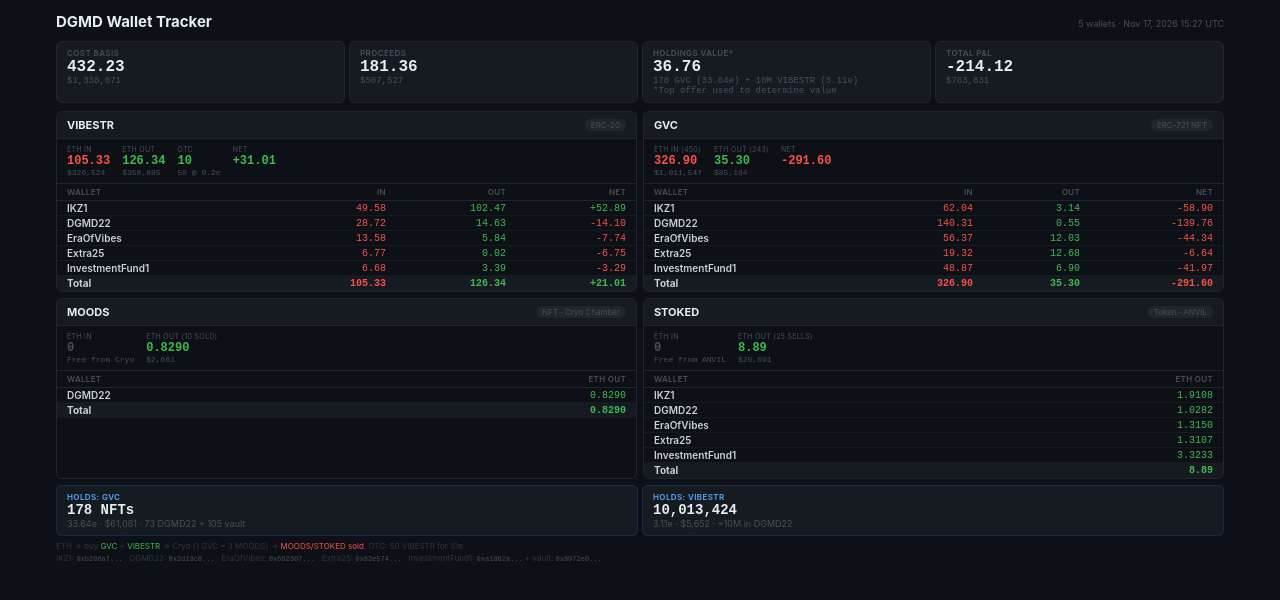
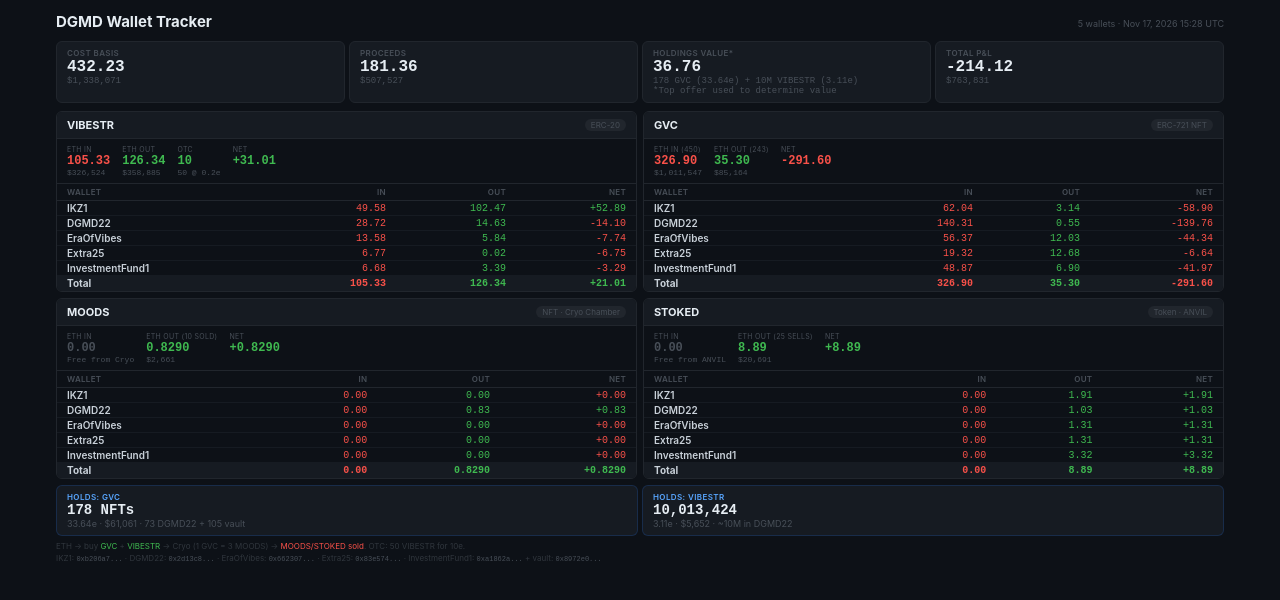
Before and after one commit to bigbellydaddy/gvc-dump-tracker, a website: page public/index.html in a window 1280 px wide. Drawn offline with Linux system fonts and the light colour scheme.

Commit message:
MOODS & STOKED tables match VIBESTR/GVC: In/Out/Net columns with 0 for In
Co-Authored-By: Claude Opus 4.6 <noreply@anthropic.com>

```diff
--- a/public/index.html
+++ b/public/index.html
@@ -84,7 +84,7 @@ body {
 
 <div class="top">
     <h1>DGMD Wallet Tracker</h1>
-    <span class="sub">5 wallets &middot; Nov 17, 2026 15:27 UTC</span>
+    <span class="sub">5 wallets &middot; Nov 17, 2026 15:28 UTC</span>
 </div>
 
 <!-- Summary -->
@@ -183,16 +183,39 @@ body {
 <div class="asset">
     <div class="ah"><span class="nm">MOODS</span><span class="tg">NFT &middot; Cryo Chamber</span></div>
     <div class="ast">
-        <div class="ai"><div class="al">ETH In</div><div class="av" style="color:#484f58">0</div><div class="au">Free from Cryo</div></div>
+        <div class="ai"><div class="al">ETH In</div><div class="av" style="color:#484f58">0.00</div><div class="au">Free from Cryo</div></div>
         <div class="ai"><div class="al">ETH Out (10 sold)</div><div class="av g">0.8290</div><div class="au">$2,661</div></div>
+        <div class="ai"><div class="al">Net</div><div class="av g">+0.8290</div></div>
     </div>
     <table>
-        <tr><th>Wallet</th><th>ETH Out</th></tr>
+        <tr><th>Wallet</th><th>In</th><th>Out</th><th>Net</th></tr>
         <tr>
+                <td class="wn">IKZ1</td>
+                <td class="n r">0.00</td>
+                <td class="n g">0.00</td>
+                <td class="n r">+0.00</td>
+            </tr><tr>
                 <td class="wn">DGMD22</td>
-                    <td class="n g">0.8290</td>
+                <td class="n r">0.00</td>
+                <td class="n g">0.83</td>
+                <td class="n g">+0.83</td>
+            </tr><tr>
+                <td class="wn">EraOfVibes</td>
+                <td class="n r">0.00</td>
+                <td class="n g">0.00</td>
+                <td class="n r">+0.00</td>
+            </tr><tr>
+                <td class="wn">Extra25</td>
+                <td class="n r">0.00</td>
+                <td class="n g">0.00</td>
+                <td class="n r">+0.00</td>
+            </tr><tr>
+                <td class="wn">InvestmentFund1</td>
+                <td class="n r">0.00</td>
+                <td class="n g">0.00</td>
+                <td class="n r">+0.00</td>
             </tr>
-        <tr class="tot"><td class="wn">Total</td><td class="n g">0.8290</td></tr>
+        <tr class="tot"><td class="wn">Total</td><td class="n r">0.00</td><td class="n g">0.8290</td><td class="n g">+0.8290</td></tr>
     </table>
 </div>
 
@@ -200,28 +223,39 @@ body {
 <div class="asset">
     <div class="ah"><span class="nm">STOKED</span><span class="tg">Token &middot; ANVIL</span></div>
     <div class="ast">
-        <div class="ai"><div class="al">ETH In</div><div class="av" style="color:#484f58">0</div><div class="au">Free from ANVIL</div></div>
+        <div class="ai"><div class="al">ETH In</div><div class="av" style="color:#484f58">0.00</div><div class="au">Free from ANVIL</div></div>
         <div class="ai"><div class="al">ETH Out (25 sells)</div><div class="av g">8.89</div><div class="au">$20,691</div></div>
+        <div class="ai"><div class="al">Net</div><div class="av g">+8.89</div></div>
     </div>
     <table>
-        <tr><th>Wallet</th><th>ETH Out</th></tr>
+        <tr><th>Wallet</th><th>In</th><th>Out</th><th>Net</th></tr>
         <tr>
                 <td class="wn">IKZ1</td>
-                    <td class="n g">1.9108</td>
+                <td class="n r">0.00</td>
+                <td class="n g">1.91</td>
+                <td class="n g">+1.91</td>
             </tr><tr>
                 <td class="wn">DGMD22</td>
-                    <td class="n g">1.0282</td>
+                <td class="n r">0.00</td>
+                <td class="n g">1.03</td>
+                <td class="n g">+1.03</td>
             </tr><tr>
                 <td class="wn">EraOfVibes</td>
-                    <td class="n g">1.3150</td>
+                <td class="n r">0.00</td>
+                <td class="n g">1.31</td>
+                <td class="n g">+1.31</td>
             </tr><tr>
                 <td class="wn">Extra25</td>
-                    <td class="n g">1.3107</td>
+                <td class="n r">0.00</td>
+                <td class="n g">1.31</td>
+                <td class="n g">+1.31</td>
             </tr><tr>
                 <td class="wn">InvestmentFund1</td>
-                    <td class="n g">3.3233</td>
+                <td class="n r">0.00</td>
+                <td class="n g">3.32</td>
+                <td class="n g">+3.32</td>
             </tr>
-        <tr class="tot"><td class="wn">Total</td><td class="n g">8.89</td></tr>
+        <tr class="tot"><td class="wn">Total</td><td class="n r">0.00</td><td class="n g">8.89</td><td class="n g">+8.89</td></tr>
     </table>
 </div>
 
```
Also changed, not shown: 1 other file. Lines whose indentation alone changed are shown as unchanged.
